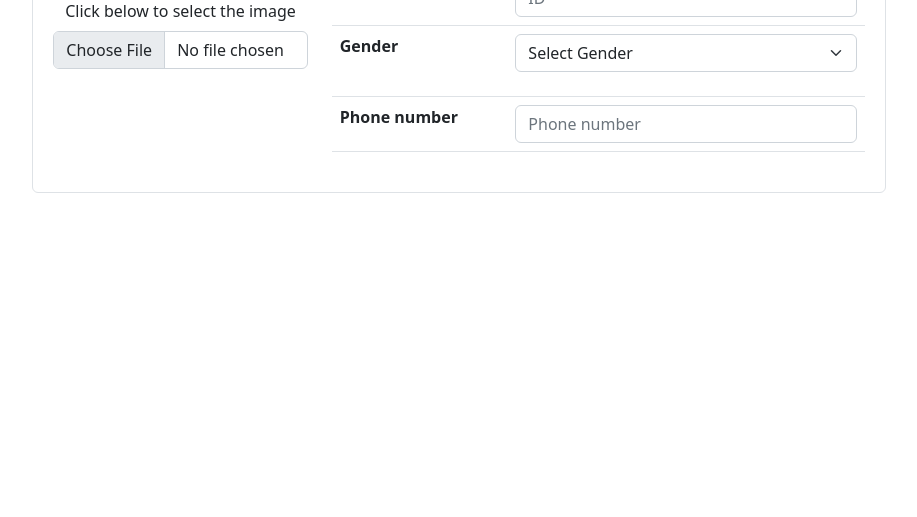
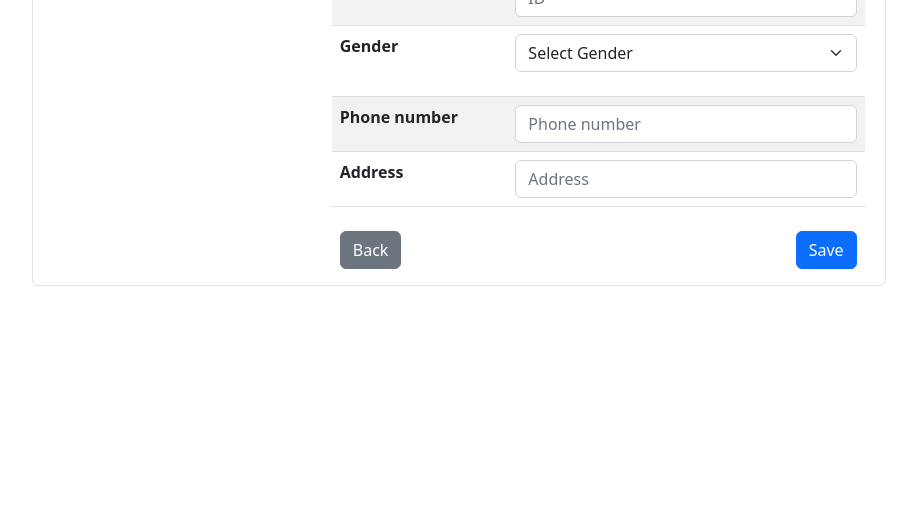
Before and after one commit to vunguyen1472/web-programming-assignment-hk222, a PHP site: page /Assignment/edit_profile.php in a window 1280 px wide. Shown: the part 238-755 px from the top of the page, without its empty margins (181-1098 px from the left). Run offline with PHP 8.4, Linux system fonts and the light colour scheme.

Commit message:
update edit_profile.php

```diff
--- a/edit_profile.php
+++ b/edit_profile.php
@@ -11,16 +11,17 @@
         <div class="row col-md-8 border rounded mx-auto mt-5 p-2 shadow-1g">
             <div class="col-md-4 text-center">
                 <img src="./images/anne-hathaway.jpg" class="img-fluid rounded" style="width: 180px; height:180px; height:180px; object-fit: cover;">
-                <div>
+                <!-- <div>
                     <div class="mb-3">
                         <label for="formFile" class="form-label">Click below to select the image</label>
                         <input class="form-control" type="file" id="formFile">
                     </div>
-                </div>
+                </div> -->
             </div>
             <div class="col-md-8">
                 <div class="h1">Edit Profile</div>
-                <table class="table">
+                <form method="post">
+                    <table class="table table-striped">
                         <tr><th colspan="2">User Details:</th></tr>
                         <tr><th>Full name</th>
                             <td>
@@ -46,11 +47,21 @@
                                 <input type="text" class="form-control" name="phone" placeholder="Phone number">
                             </td>
                         </tr>
+                        <tr><th>Address</th>
+                            <td>
+                                <input type="text" class="form-control" name="address" placeholder="Address">
+                            </td>
+                        </tr>
+
                     </table>
 
                     <div class="p-2">
-
+                        <button class="btn btn-primary float-end">Save</button>
+                        <a href="profile.php">
+                            <label class="btn btn-secondary">Back</button>
+                        </a>
                     </div>
+                </form>
             </div>
         </div>
     </body>
```
Lines whose indentation alone changed are shown as unchanged.
